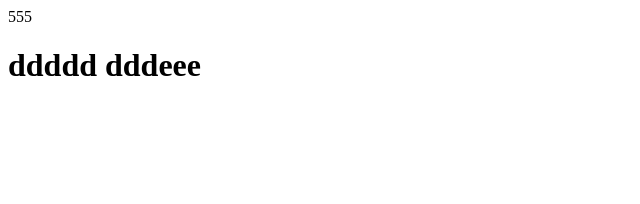
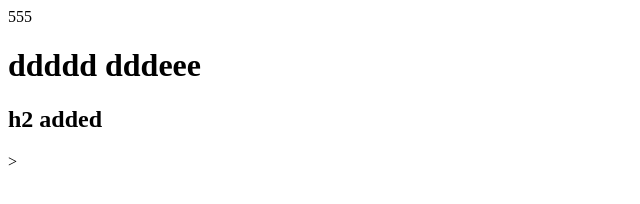
Before and after one commit to jackcarv/sql, a plain HTML site: page index.html in a window 1280 px wide. Shown: the whole page, without its empty margins (0-640 px from the left). Drawn offline with Linux system fonts and the light colour scheme.

Commit message:
h2 added

```diff
--- a/index.html
+++ b/index.html
@@ -6,5 +6,6 @@
 <body>
 555
 <h1>ddddd dddeee</h1>
+<h2> h2 added</h2>>
 </body>
 </html>
```
